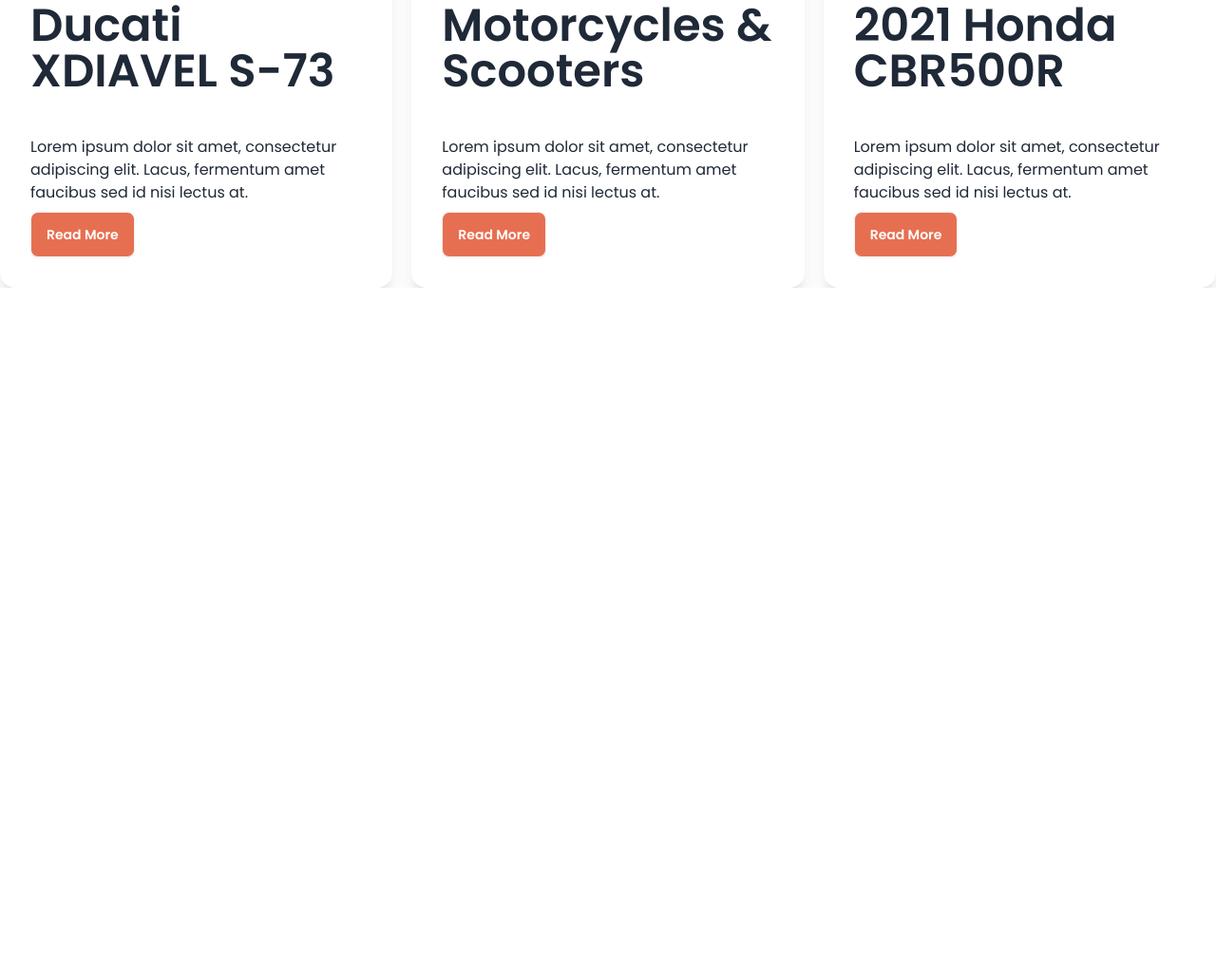
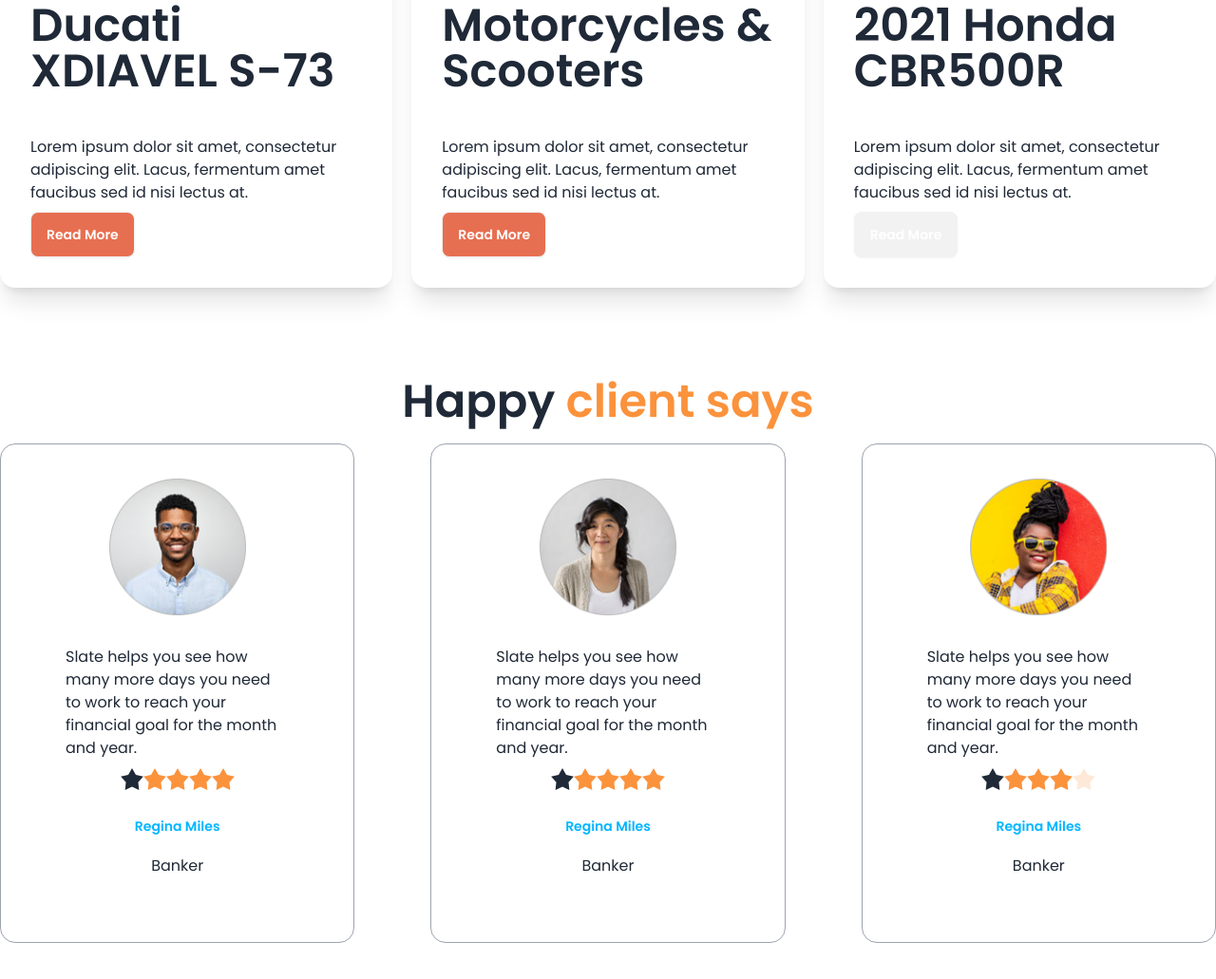
Before and after one commit to myshu4b/biker-zone, a plain HTML site: page index.html in a window 1280 px wide. Shown: the part 1171-2202 px from the top of the page at 95% size. Before the commit the page ends 1474 px from the top, so only its background shows below. Drawn offline with nearby package versions, Linux system fonts and the light colour scheme.

Commit message:
added a choise section

```diff
--- a/index.html
+++ b/index.html
@@ -167,12 +167,83 @@
     <h2 class="card-title text-5xl mb-9 font-semibold">2021 Honda CBR500R</h2>
     <p>Lorem ipsum dolor sit amet, consectetur adipiscing elit. Lacus, fermentum amet faucibus sed id nisi lectus at.</p>
     <div class="card-actions justify-start">
-      <button class="btn bg-[#E76F51;] text-white">Read More</button>
+      <button class="btn text-orange-300 text-white">Read More</button>
     </div>
     </div>
     </div>
     </div>
         </section>
+          <section class="my-24">
+        <h3 class="text-5xl font-semibold text-center">Happy <span class="text-orange-400">client says</span></h3>
+        <div class="grid mt-5 gap-20 grid-cols-1 md:grid-cols-2 lg:grid-cols-3">
+      <div class="card  p-9 bg-base-100 border border-gray-400">
+  <figure><img class="w-36" src ="images/others/user-1.png" alt="Shoes" /></figure>
+  <div class="card-body">
+    <p>Slate helps you see how
+many more days you need
+to work to reach your financial
+goal for the month and year.
+      </p>
+      <div class="rating justify-center">
+  <input type="radio" name="rating-2" class="mask mask-star-2 bgmask mask-star-2-orange-400" />
+  <input type="radio" name="rating-2" class="mask mask-star-2 bg-orange-400"  />
+  <input type="radio" name="rating-2" class="mask mask-star-2 bg-orange-400" />
+  <input type="radio" name="rating-2" class="mask mask-star-2 bg-orange-400" checked />
+  <input type="radio" name="rating-2" class="mask mask-star-2 bg-orange-400" />
+</div>
+    <div class=" text-center space-y-5 mt-5">
+     <h4 class="text-sm font-semibold text-info">Regina Miles</h4>
+     <p>Banker</p>
+    </div>
+  </div>
+</div>
+
+<div class="card  p-9 bg-base-100 border border-gray-400">
+  <figure><img class="w-36" src ="images/others/user-2.png" alt="Shoes" /></figure>
+  <div class="card-body">
+    <p>Slate helps you see how
+many more days you need
+to work to reach your financial
+goal for the month and year.
+      </p>
+      <div class="rating justify-center">
+  <input type="radio" name="rating-2" class="mask mask-star-2 bgmask mask-star-2-orange-400" />
+  <input type="radio" name="rating-2" class="mask mask-star-2 bg-orange-400"  />
+  <input type="radio" name="rating-2" class="mask mask-star-2 bg-orange-400" />
+  <input type="radio" name="rating-2" class="mask mask-star-2 bg-orange-400" checked />
+  <input type="radio" name="rating-2" class="mask mask-star-2 bg-orange-400" />
+</div>
+    <div class=" text-center space-y-5 mt-5">
+     <h4 class="text-sm font-semibold text-info">Regina Miles</h4>
+     <p>Banker</p>
+    </div>
+  </div>
+  </div>
+
+    <div class="card  p-9 bg-base-100 border border-gray-400">
+  <figure><img class="w-36" src ="images/others/user-3.png" alt="Shoes" /></figure>
+  <div class="card-body">
+    <p>Slate helps you see how
+many more days you need
+to work to reach your financial
+goal for the month and year.
+      </p>
+      <div class="rating justify-center">
+  <input type="radio" name="rating-2" class="mask mask-star-2 bgmask mask-star-2-orange-400" />
+  <input type="radio" name="rating-2" class="mask mask-star-2 bg-orange-400"  />
+  <input type="radio" name="rating-2" class="mask mask-star-2 bg-orange-400" />
+  <input type="radio" name="rating-2" class="mask mask-star-2 bg-orange-400" checked />
+  <input type="radio" name="rating-2" class="mask mask-star-2 bg-orange-400" />
+</div>
+    <div class=" text-center space-y-5 mt-5">
+     <h4 class="text-sm font-semibold text-info">Regina Miles</h4>
+     <p>Banker</p>
+    </div>
+    </div>
+    </div>
+    </div>
+       </section>
+
     </main>
     <footer></footer>
 
```
